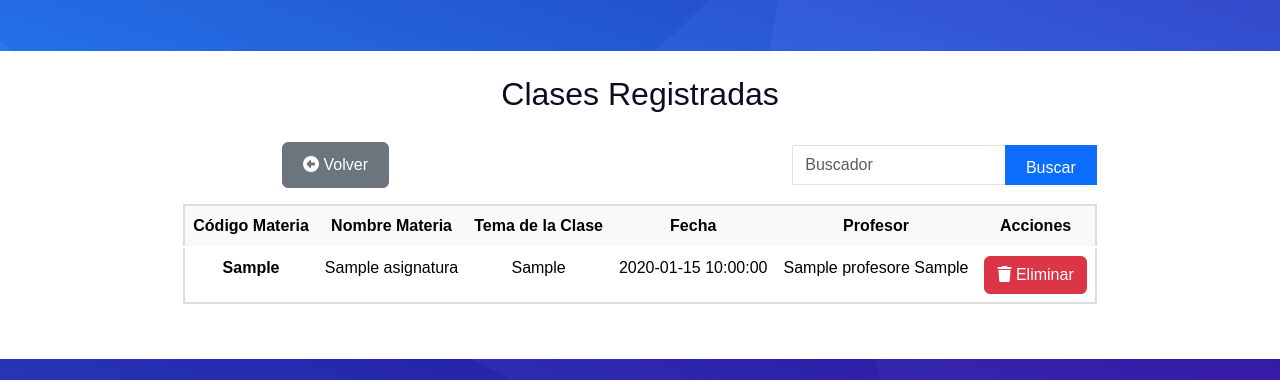
After one commit to AngelaYermey/RegistrosBD, a PHP site: page /clases/clasesRegistradas.php in a window 1280 px wide. The commit adds this page. Shown: the part 434-814 px from the top of the page. Run offline with PHP 8.4, Linux system fonts and the light colour scheme; the visitor is signed in with stand-in values (Sample User, id 1); tables that the repository leaves empty or names only in its code hold one stand-in row (values such as "Sample post"); some libraries are stand-ins or nearby versions.

Commit message:
la ultima tabla

```diff
--- a/administrador/asignaturas/tablaAsignatura.php
+++ b/administrador/asignaturas/tablaAsignatura.php
@@ -27,7 +27,7 @@ if ($validar == null || $validar = '') {
     <div class="containerTabla">
         <form action="" method="GET" class="d-flex flex-wrap justify-content-between mb-3 align-items-center">
             <div class="col-md-4 mb-2 mb-md-0">
-                <a href="../adminUsuario.html" class="btn btn-secondary"><i class="fa-solid fa-circle-left"></i> Volver</a>
+                <a href="../adminUsuario.php" class="btn btn-secondary"><i class="fa-solid fa-circle-left"></i> Volver</a>
             </div>
             <div class="col-md-4 mb-2 mb-md-0">
                 <div class="input-group">
--- a/administrador/aulas/tablaAulas.php
+++ b/administrador/aulas/tablaAulas.php
@@ -28,7 +28,7 @@ if ($validar == null || $validar = '') {
     <div class="containerTabla">
         <form action="" method="GET" class="d-flex flex-wrap justify-content-between mb-3 align-items-center">
             <div class="col-md-4 mb-2 mb-md-0">
-                <a href="../adminUsuario.html" class="btn btn-secondary"><i class="fa-solid fa-circle-left"></i> Volver</a>
+                <a href="../adminUsuario.php" class="btn btn-secondary"><i class="fa-solid fa-circle-left"></i> Volver</a>
             </div>
             <div class="col-md-4 mb-2 mb-md-0">
                 <div class="input-group">
--- /dev/null
+++ b/administrador/clases/clasesRegistradas.php
@@ -0,0 +1,127 @@
+<?php
+session_start();
+error_reporting(0);
+
+$validar = $_SESSION['usuario'];
+
+if ($validar == null || $validar = '') {
+    header("Location: ../../formularioIniciosesion.html");
+    die();
+}
+?>
+<!DOCTYPE html>
+<html lang="es">
+
+<head>
+    <meta charset="UTF-8">
+    <meta name="viewport" content="width=device-width, initial-scale=1.0">
+    <title>Clases</title>
+    <link href="https://cdn.jsdelivr.net/npm/bootstrap@5.3.3/dist/css/bootstrap.min.css" rel="stylesheet">
+    <link rel="shortcut icon" href="../img/iconoRetinanuevo.png" type="image/x-icon">
+    <script src="https://kit.fontawesome.com/5ef4b61a8f.js" crossorigin="anonymous"></script>
+    <link rel="stylesheet" href="../../css/tabla.css">
+</head>
+
+<body class="holy-grail">
+    <header class="container2">
+        <?php include("../../menuFooter/encabezado.html"); ?>
+    </header>
+
+    <h2 class="text-center p-4">Clases Registradas</h2>
+
+    <div class="containerTabla">
+        <form action="" method="GET" class="d-flex flex-wrap justify-content-between mb-3 align-items-center">
+            <div class="col-md-4 mb-2 mb-md-0">
+                <a href="../adminUsuario.php" class="btn btn-secondary"><i class="fa-solid fa-circle-left"></i> Volver</a>
+            </div>
+            <div class="col-md-4 mb-2 mb-md-0">
+                <div class="input-group">
+                    <input placeholder="Buscador" name="busqueda" type="search" class="form-control">
+                    <button type="submit" name="buscador" class="btn btn-primary">Buscar</button>
+                </div>
+            </div>
+
+        </form>
+
+        <?php
+        include '../../db_Conexion/conector.php';
+        $conexion_obj = new Conexion(); // Instanciar un objeto de conexión
+        $conn = $conexion_obj->conectar(); // Establecer la conexión a la base de datos
+
+       // Verifica si se realizó una búsqueda
+        if (isset($_GET['buscador'])) {
+            //Obtener el valor de 'busqueda'
+            $busqueda = $_GET['busqueda'];
+            $busqueda = "%$busqueda%";
+          // Preparar la consulta SQL para buscar en varias columnas
+            $stmt = $conn->prepare("
+                SELECT c.id, c.codigo_asignatura, a.nombre AS nombre_asignatura, c.tema_clase, c.fecha, p.nombre AS nombre_profesor, p.apellido AS apellido_profesor
+                FROM clases c
+                JOIN asignaturas a ON c.codigo_asignatura = a.codigo_asignatura
+                JOIN profesores p ON c.cedula_prof = p.cedula_prof
+                WHERE c.codigo_asignatura LIKE ? OR a.nombre LIKE ? OR p.nombre LIKE ? OR p.apellido LIKE ? OR c.fecha LIKE ?
+            ");
+            $stmt->bind_param("sssss", $busqueda, $busqueda, $busqueda, $busqueda, $busqueda);
+            $stmt->execute();
+            $result = $stmt->get_result();
+        } else {
+
+            $result = $conn->query("
+                SELECT c.id, c.codigo_asignatura, a.nombre AS nombre_asignatura, c.tema_clase, c.fecha, p.nombre AS nombre_profesor, p.apellido AS apellido_profesor
+                FROM clases c
+                JOIN asignaturas a ON c.codigo_asignatura = a.codigo_asignatura
+                JOIN profesores p ON c.cedula_prof = p.cedula_prof
+            ");
+        }
+
+
+        ?>
+
+        <div class="row justify-content-center">
+            <div class="table-responsive">
+                <table class="table">
+                    <thead class="table-light">
+                        <tr>
+                            <th scope="col">Código Materia</th>
+                            <th scope="col">Nombre Materia</th>
+                            <th scope="col">Tema de la Clase</th>
+                            <th scope="col">Fecha</th>
+                            <th scope="col">Profesor</th>
+                            <th scope="col">Acciones</th>
+                        </tr>
+                    </thead>
+                    <tbody class="table-group-divider">
+                        <?php if ($result->num_rows === 0) : ?>
+                            <tr>
+                                <td colspan="6" class="text-center" style="color: red; font-size: 20px;">No se encontraron resultados.</td>
+                            </tr>
+                        <?php else : ?>
+                            <?php while ($datos = $result->fetch_object()) : ?>
+                                <tr>
+                                    <th scope="row"><?php echo $datos->codigo_asignatura; ?></th>
+                                    <td><?php echo $datos->nombre_asignatura; ?></td>
+                                    <td><?php echo $datos->tema_clase; ?></td>
+                                    <td><?php echo $datos->fecha; ?></td>
+                                    <td><?php echo $datos->nombre_profesor . ' ' . $datos->apellido_profesor; ?></td>
+                                    <td>
+                                        <a href="eliminarDatosclase.php?id=2344>" class="btn btn-danger"><i class="fa-solid fa-trash"></i> Eliminar</a>
+                                    </td>
+                                </tr>
+                            <?php endwhile; ?>
+                        <?php endif; ?>
+                    </tbody>
+                </table>
+            </div>
+        </div>
+    </div>
+
+    <footer class="footer">
+        <?php include("../../menuFooter/footer.html"); ?>
+    </footer>
+
+    <script src="https://code.jquery.com/jquery-3.5.1.slim.min.js"></script>
+    <script src="https://cdn.jsdelivr.net/npm/popper.js@1.16.1/dist/umd/popper.min.js"></script>
+    <script src="https://stackpath.bootstrapcdn.com/bootstrap/4.5.2/js/bootstrap.min.js"></script>
+</body>
+
+</html>
--- a/administrador/estudiante/tablaEstudiante.php
+++ b/administrador/estudiante/tablaEstudiante.php
@@ -34,7 +34,7 @@ if ($validar == null || $validar == '') {
 
         <form action="" method="GET" class="d-flex flex-wrap justify-content-between mb-3 align-items-center">
             <div class="col-md-4 mb-2 mb-md-0">
-                <a href="../adminUsuario.html" class="btn btn-secondary"><i class="fa-solid fa-circle-left"></i> Volver</a>
+                <a href="../adminUsuario.php" class="btn btn-secondary"><i class="fa-solid fa-circle-left"></i> Volver</a>
             </div>
             <div class="col-md-4 mb-2 mb-md-0">
                 <div class="input-group">
--- a/administrador/profesor/tablaProfesor.php
+++ b/administrador/profesor/tablaProfesor.php
@@ -37,7 +37,7 @@ if ($validar == null || $validar == '') {
                 <div class="containerTabla">
                     <form action="" method="GET" class="d-flex flex-wrap justify-content-between mb-3 align-items-center">
                         <div class="col-md-4 mb-2 mb-md-0">
-                            <a href="../adminUsuario.html" class="btn btn-secondary"><i class="fa-solid fa-circle-left"></i> Volver</a>
+                            <a href="../adminUsuario.php" class="btn btn-secondary"><i class="fa-solid fa-circle-left"></i> Volver</a>
                         </div>
                         <div class="col-md-4 mb-2 mb-md-0">
                             <div class="input-group">
--- a/css/estilo.css
+++ b/css/estilo.css
@@ -168,9 +168,7 @@ p {
 }
 
 /* estilo de tabla */
-/* Agrega este estilo al final de tu archivo de estilo (estilo.css) o en un nuevo archivo CSS */
 
-/* Estilos para la tabla de transcripciones */
 /* Estilos para la tabla de transcripciones */
 .transcription-table {
   width: 100%;
--- a/inicioSesion.php
+++ b/inicioSesion.php
@@ -21,7 +21,7 @@ if (isset($_POST['iniciar'])) {
     switch ($tipo_usuario) {
         case 'administrador':
             $tabla = 'administradores';
-            $redireccion = 'administrador/adminUsuario.html'; // Cambiar por la página de administrador
+            $redireccion = 'administrador/adminUsuario.php'; // Cambiar por la página de administrador
             $columna = 'cedula_admin';
             break;
         case 'profesor':
```
Also changed, not shown: administrador/adminUsuario.php (renamed from administrador/adminUsuario.html, +13 -4 lines), administrador/clases/eliminarDatosclase.php (added, +99 -0 lines).
